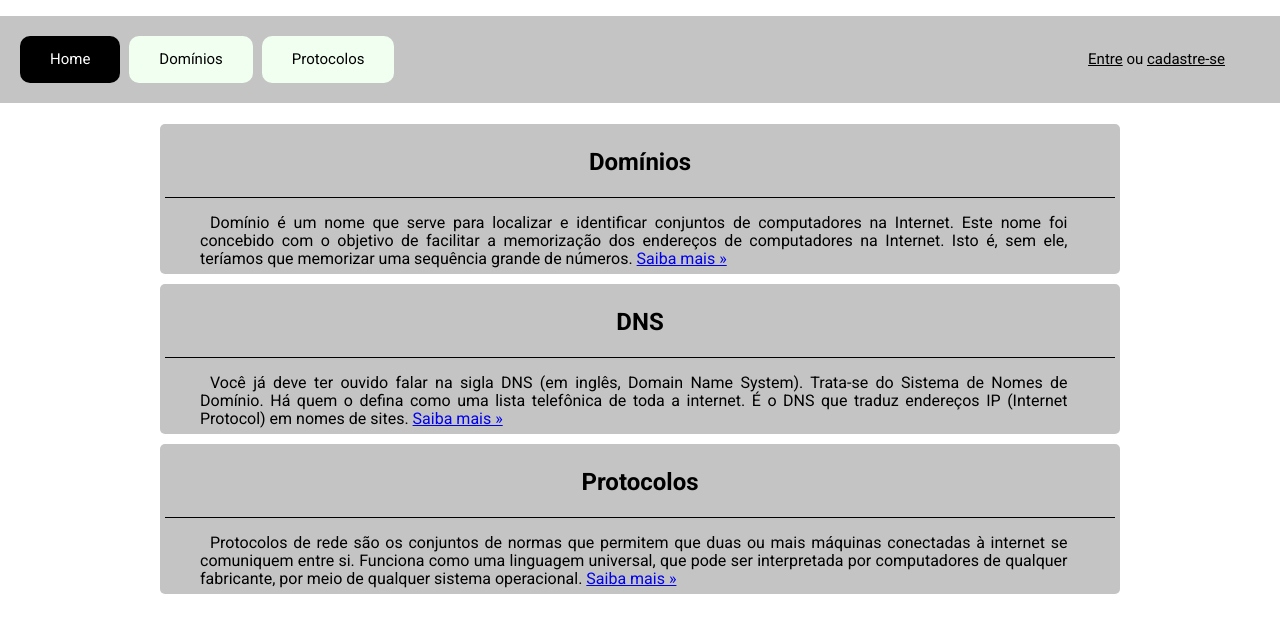
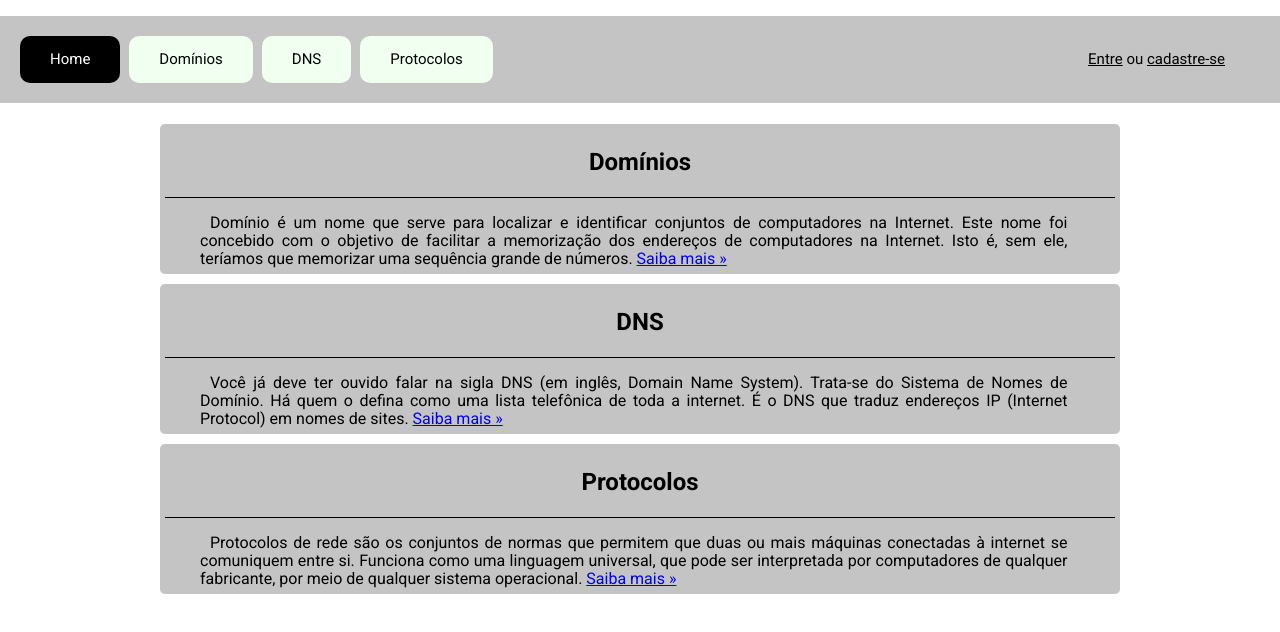
Before and after one commit to Bruno-Sampaio/primeiratarefasabion, a plain HTML site: page index.html in a window 1280 px wide. Drawn offline with Linux system fonts and the light colour scheme.

Commit message:
recolocaçao do link do dns

```diff
--- a/index.html
+++ b/index.html
@@ -15,7 +15,7 @@
         <ul>
             <li><a class="press"href="">Home</a></li>
             <li><a href="paginas/Frame1.html">Domínios</a></li>
-
+            <li><a href="paginas/Frame2.html">DNS</a></li>
             <li><a href="paginas/Frame3.html">Protocolos</a></li>
             <li><a class="login"href="paginas/login.html"><u>Entre</u> ou <u>cadastre-se</u></a></li>
         </ul>
```
